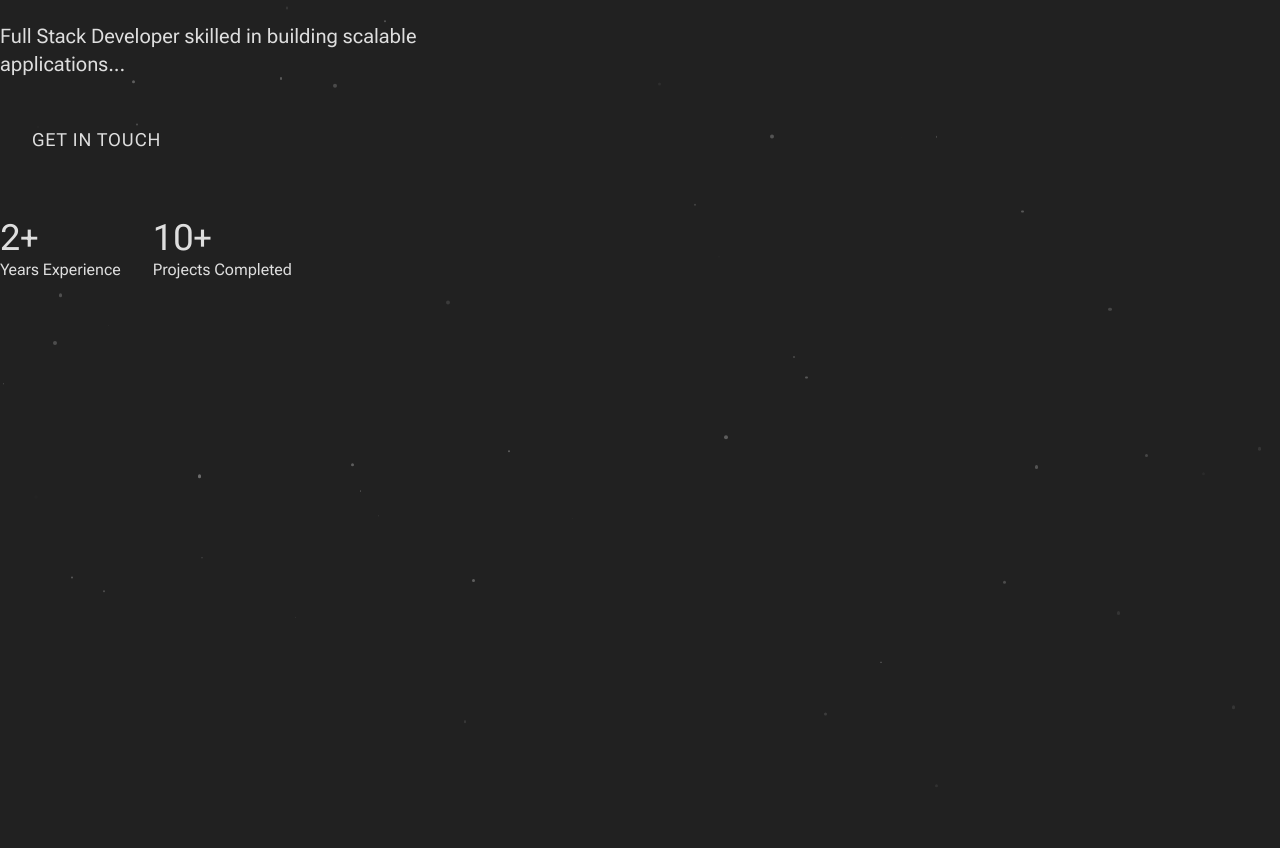
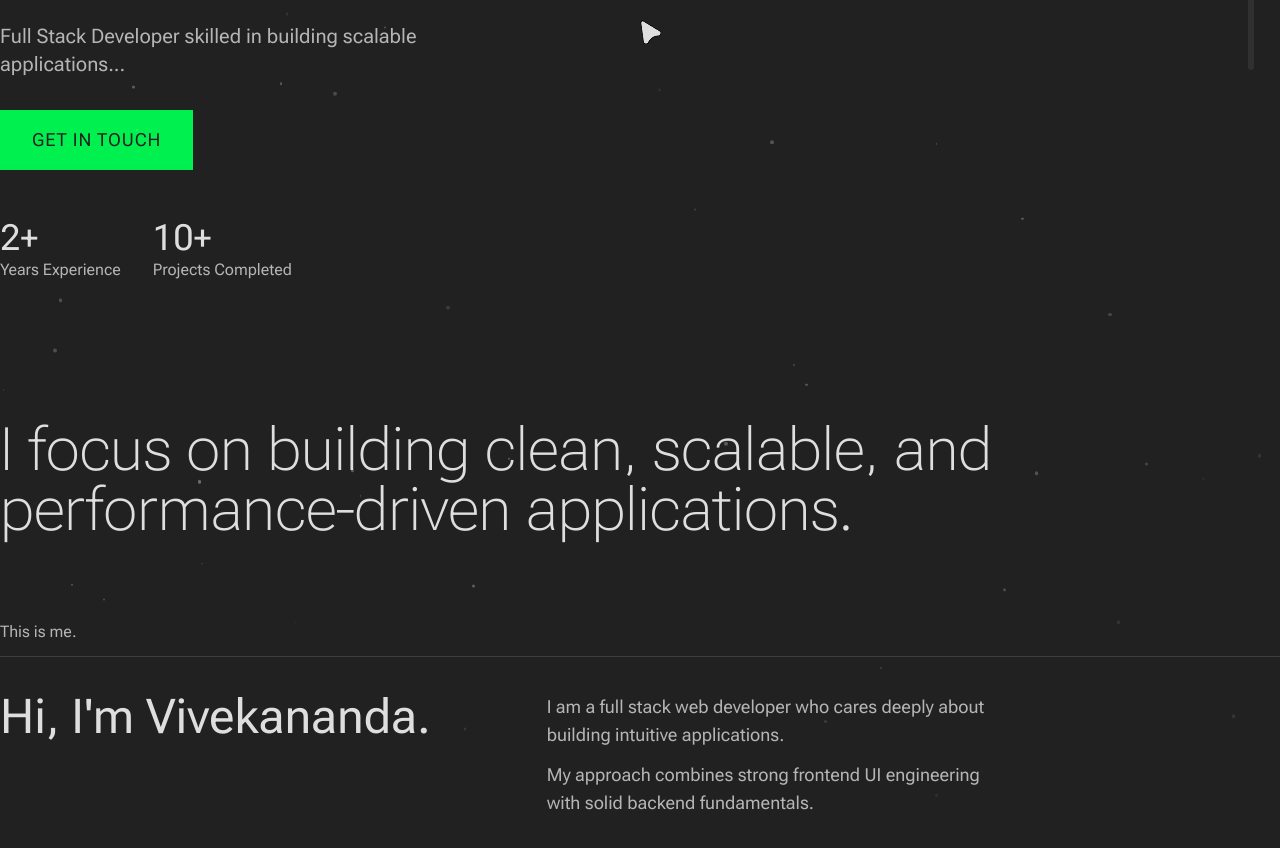
Before and after one commit to mr-nobody-7/portfolio-website, a Next.js app: page / in a window 1280 px wide. Shown: the part 380-1228 px from the top of the page. Before the commit the page ends 800 px from the top, so only its background shows below. Built offline with nearby package versions, Linux system fonts and the light colour scheme.

Commit message:
add about me section

```diff
--- /dev/null
+++ b/app/_components/AboutMe.tsx
@@ -0,0 +1,73 @@
+"use client";
+import { motion } from "framer-motion";
+import { PERSONAL_INFO } from "@/lib/data";
+
+export const AboutMe = () => {
+  const containerVariants = {
+    hidden: { opacity: 0 },
+    visible: {
+      opacity: 1,
+      transition: {
+        staggerChildren: 0.1,
+      },
+    },
+  };
+
+  const itemVariants = {
+    hidden: { y: 100, opacity: 0 },
+    visible: {
+      y: 0,
+      opacity: 1,
+      transition: {
+        duration: 0.6,
+      },
+    },
+  };
+
+  return (
+    <section className="pb-section" id="about-me">
+      <motion.div
+        className="container"
+        variants={containerVariants}
+        initial="hidden"
+        whileInView="visible"
+        viewport={{ once: false, amount: 0.3 }}
+      >
+        <motion.h2
+          className="text-4xl md:text-6xl font-thin mb-20"
+          variants={itemVariants}
+        >
+          {PERSONAL_INFO.aboutMe.headline}
+        </motion.h2>
+
+        <motion.p
+          className="pb-3 border-b text-muted-foreground"
+          variants={itemVariants}
+        >
+          This is me.
+        </motion.p>
+
+        <div className="grid md:grid-cols-12 mt-9 gap-8">
+          <div className="md:col-span-5">
+            <motion.p className="text-5xl" variants={itemVariants}>
+              {PERSONAL_INFO.aboutMe.greeting}
+            </motion.p>
+          </div>
+          <div className="md:col-span-7">
+            <div className="text-lg text-muted-foreground max-w-112.5">
+              {PERSONAL_INFO.aboutMe.description.map((paragraph, index) => (
+                <motion.p
+                  key={index}
+                  className={index > 0 ? "mt-3" : ""}
+                  variants={itemVariants}
+                >
+                  {paragraph}
+                </motion.p>
+              ))}
+            </div>
+          </div>
+        </div>
+      </motion.div>
+    </section>
+  );
+};
--- a/app/globals.css
+++ b/app/globals.css
@@ -1,4 +1,29 @@
 @import "tailwindcss";
+
+@theme {
+  --color-background: hsl(0 0% 13%);
+  --color-background-light: hsl(0 0% 19%);
+  --color-foreground: hsl(0 0% 87%);
+  --color-primary: hsl(140 100% 47%);
+  --color-primary-foreground: hsl(0 0% 13%);
+  --color-secondary: hsl(193 100% 47%);
+  --color-secondary-foreground: hsl(0 0% 13%);
+  --color-muted: hsl(0 0% 14.9%);
+  --color-muted-foreground: hsl(0 0% 71%);
+  --color-accent: hsl(0 0% 14.9%);
+  --color-accent-foreground: hsl(0 0% 98%);
+  --color-border: hsl(0 0% 24%);
+
+  --spacing-section: 160px;
+  --spacing-112\.5: 450px;
+  --spacing-132\.5: 530px;
+  --spacing-136: 544px;
+
+  --font-family-anton: var(--font-anton);
+  --font-family-roboto-flex: var(--font-roboto-flex);
+
+  --radius: 0.5rem;
+}
 
 @layer base {
   :root {
@@ -37,6 +62,11 @@
     border-color: hsl(var(--border));
   }
 
+  html,
+  body {
+    cursor: none !important;
+  }
+
   body {
     background-color: hsl(var(--background));
     color: hsl(var(--foreground));
@@ -71,8 +101,3 @@
     }
   }
 }
-
-* {
-  border-color: hsl(var(--border));
-  cursor: none !important;
-}
--- a/app/page.tsx
+++ b/app/page.tsx
@@ -1,9 +1,11 @@
+import { AboutMe } from "./_components/AboutMe";
 import { Banner } from "./_components/Banner";
 
 export default function Home() {
   return (
     <div>
       <Banner />
+      <AboutMe />
     </div>
   );
 }
--- a/components/CustomCursor.tsx
+++ b/components/CustomCursor.tsx
@@ -5,9 +5,8 @@ import { useEffect, useRef, useState } from "react";
 export const CustomCursor = () => {
   const svgRef = useRef<SVGSVGElement>(null);
   const [isMounted, setIsMounted] = useState(false);
-  const [hasMovedMouse, setHasMovedMouse] = useState(false);
-  const mouseX = useMotionValue(0);
-  const mouseY = useMotionValue(0);
+  const mouseX = useMotionValue(typeof window !== 'undefined' ? window.innerWidth / 2 : 0);
+  const mouseY = useMotionValue(typeof window !== 'undefined' ? window.innerHeight / 2 : 0);
 
   const springConfig = { damping: 25, stiffness: 150 };
   const cursorX = useSpring(mouseX, springConfig);
@@ -18,16 +17,15 @@ export const CustomCursor = () => {
     if (window.innerWidth < 768) return; // Disable on mobile
 
     const handleMouseMove = (e: MouseEvent) => {
-      if (!hasMovedMouse) setHasMovedMouse(true);
       mouseX.set(e.clientX - 13.5);
       mouseY.set(e.clientY - 5);
     };
 
     window.addEventListener("mousemove", handleMouseMove);
     return () => window.removeEventListener("mousemove", handleMouseMove);
-  }, [mouseX, mouseY, hasMovedMouse]);
+  }, [mouseX, mouseY]);
 
-  if (!isMounted || !hasMovedMouse) return null;
+  if (!isMounted || typeof window === 'undefined' || window.innerWidth < 768) return null;
 
   return (
     <motion.svg
--- a/tailwind.config.ts
+++ b/tailwind.config.ts
@@ -58,6 +58,11 @@ const config: Config = {
       padding: {
         section: "160px",
       },
+      spacing: {
+        "112.5": "450px",
+        "132.5": "530px",
+        "136": "544px",
+      },
       transitionDuration: {
         "5000": "5000ms",
       },
```
